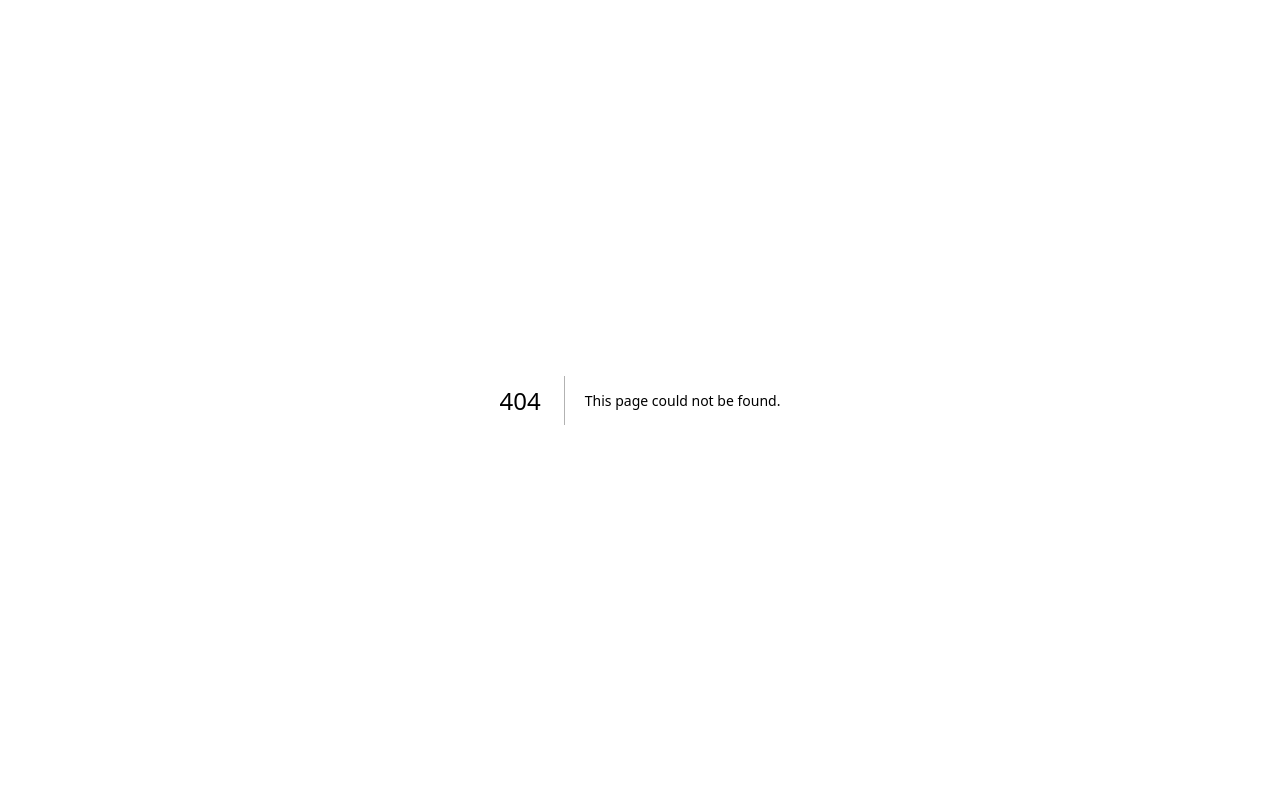
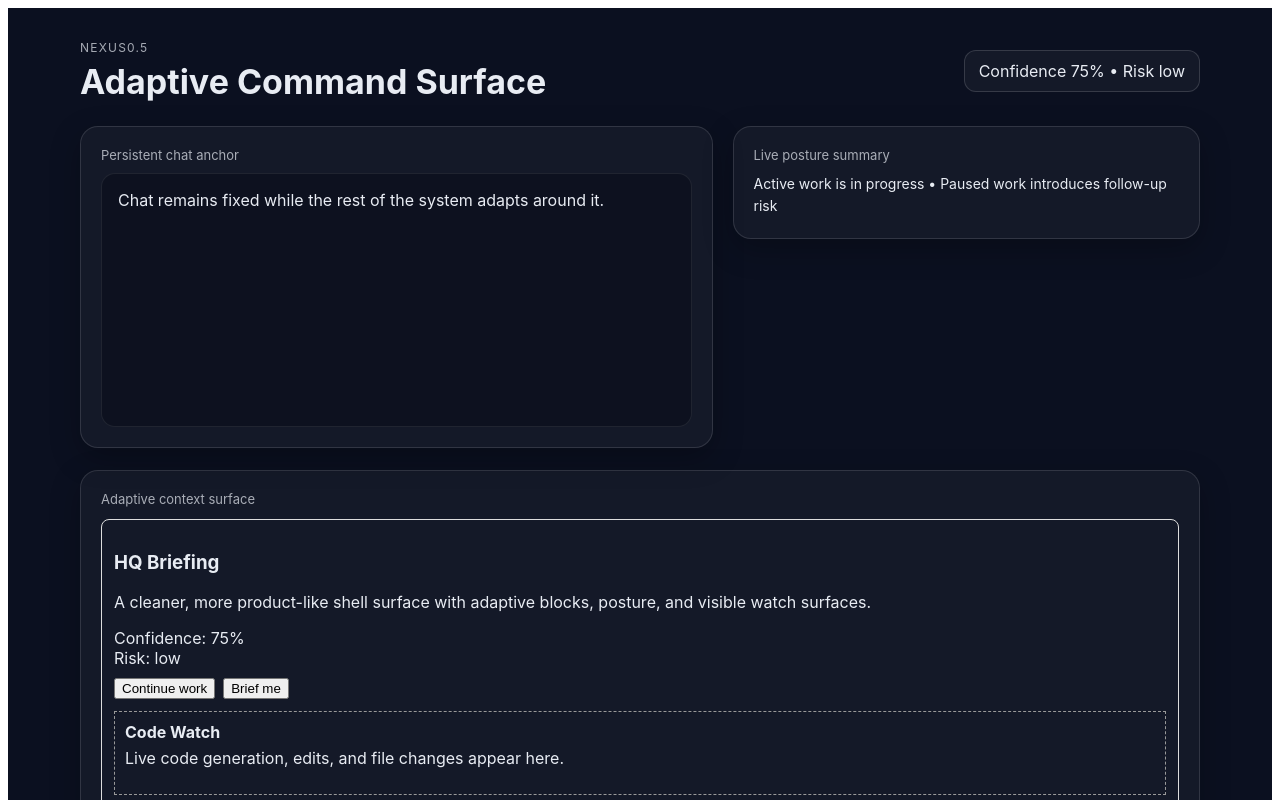
Before and after one commit to skylersemailaddress-debug/Nexus0.5, a Next.js app in the folder apps/shell/: page /shell-polish-demo in a window 1280 px wide. Before the commit this address had no page. Shown: the top 800 px of the page. Built offline with nearby package versions, Linux system fonts and the light colour scheme.

Commit message:
Batch 7: add polished shell demo route

```diff
--- /dev/null
+++ b/apps/shell/pages/shell-polish-demo.tsx
@@ -0,0 +1,129 @@
+import BlockRenderer from '../components/BlockRenderer'
+import { getWatchSurfaces } from '../lib/watch'
+import { getMockAppState } from '../lib/state'
+import { computePosture } from '../lib/posture'
+import { SurfaceBlock } from '../types/surface'
+
+export default function ShellPolishDemo() {
+  const state = getMockAppState()
+  const posture = computePosture(state)
+
+  const blocks: SurfaceBlock[] = [
+    {
+      id: 'hq-briefing',
+      type: 'briefing',
+      title: 'HQ Briefing',
+      body: 'A cleaner, more product-like shell surface with adaptive blocks, posture, and visible watch surfaces.',
+      tone: 'teal',
+      priority: 1,
+      state: 'expanded',
+      confidence: posture.confidence,
+      risk: posture.risk,
+      watchSurfaces: getWatchSurfaces(),
+      actions: [
+        { id: 'continue', label: 'Continue work', intent: 'continue_work' },
+        { id: 'brief-me', label: 'Brief me', intent: 'brief_me' }
+      ]
+    }
+  ]
+
+  return (
+    <main
+      style={{
+        minHeight: '100vh',
+        background: '#0b1020',
+        color: '#e8ecf3',
+        fontFamily: 'Inter, Arial, sans-serif',
+        padding: 32,
+      }}
+    >
+      <div style={{ maxWidth: 1120, margin: '0 auto' }}>
+        <header
+          style={{
+            display: 'flex',
+            justifyContent: 'space-between',
+            alignItems: 'center',
+            marginBottom: 24,
+          }}
+        >
+          <div>
+            <div style={{ fontSize: 12, letterSpacing: 1.2, textTransform: 'uppercase', opacity: 0.7 }}>
+              Nexus0.5
+            </div>
+            <h1 style={{ margin: '6px 0 0', fontSize: 34 }}>Adaptive Command Surface</h1>
+          </div>
+          <div
+            style={{
+              padding: '10px 14px',
+              border: '1px solid rgba(255,255,255,0.14)',
+              borderRadius: 12,
+              background: 'rgba(255,255,255,0.04)',
+            }}
+          >
+            Confidence {posture.confidence}% • Risk {posture.risk}
+          </div>
+        </header>
+
+        <section
+          style={{
+            display: 'grid',
+            gridTemplateColumns: '1.15fr 0.85fr',
+            gap: 20,
+            alignItems: 'start',
+          }}
+        >
+          <div
+            style={{
+              border: '1px solid rgba(255,255,255,0.12)',
+              borderRadius: 18,
+              background: 'rgba(255,255,255,0.04)',
+              padding: 20,
+              boxShadow: '0 10px 30px rgba(0,0,0,0.25)',
+            }}
+          >
+            <div style={{ fontSize: 13, opacity: 0.7, marginBottom: 10 }}>Persistent chat anchor</div>
+            <div
+              style={{
+                border: '1px solid rgba(255,255,255,0.08)',
+                borderRadius: 14,
+                minHeight: 220,
+                padding: 16,
+                background: 'rgba(8,12,24,0.55)',
+              }}
+            >
+              Chat remains fixed while the rest of the system adapts around it.
+            </div>
+          </div>
+
+          <div
+            style={{
+              border: '1px solid rgba(255,255,255,0.12)',
+              borderRadius: 18,
+              background: 'rgba(255,255,255,0.04)',
+              padding: 20,
+              boxShadow: '0 10px 30px rgba(0,0,0,0.25)',
+            }}
+          >
+            <div style={{ fontSize: 13, opacity: 0.7, marginBottom: 10 }}>Live posture summary</div>
+            <div style={{ fontSize: 14, lineHeight: 1.6 }}>{posture.reasons.join(' • ')}</div>
+          </div>
+        </section>
+
+        <section style={{ marginTop: 22 }}>
+          <div
+            style={{
+              border: '1px solid rgba(255,255,255,0.12)',
+              borderRadius: 18,
+              background: 'rgba(255,255,255,0.04)',
+              padding: 20,
+              boxShadow: '0 10px 30px rgba(0,0,0,0.25)',
+            }}
+          >
+            <div style={{ fontSize: 13, opacity: 0.7, marginBottom: 12 }}>Adaptive context surface</div>
+            <BlockRenderer blocks={blocks} />
+          </div>
+        </section>
+      </div>
+    </main>
+  )
+}
```
